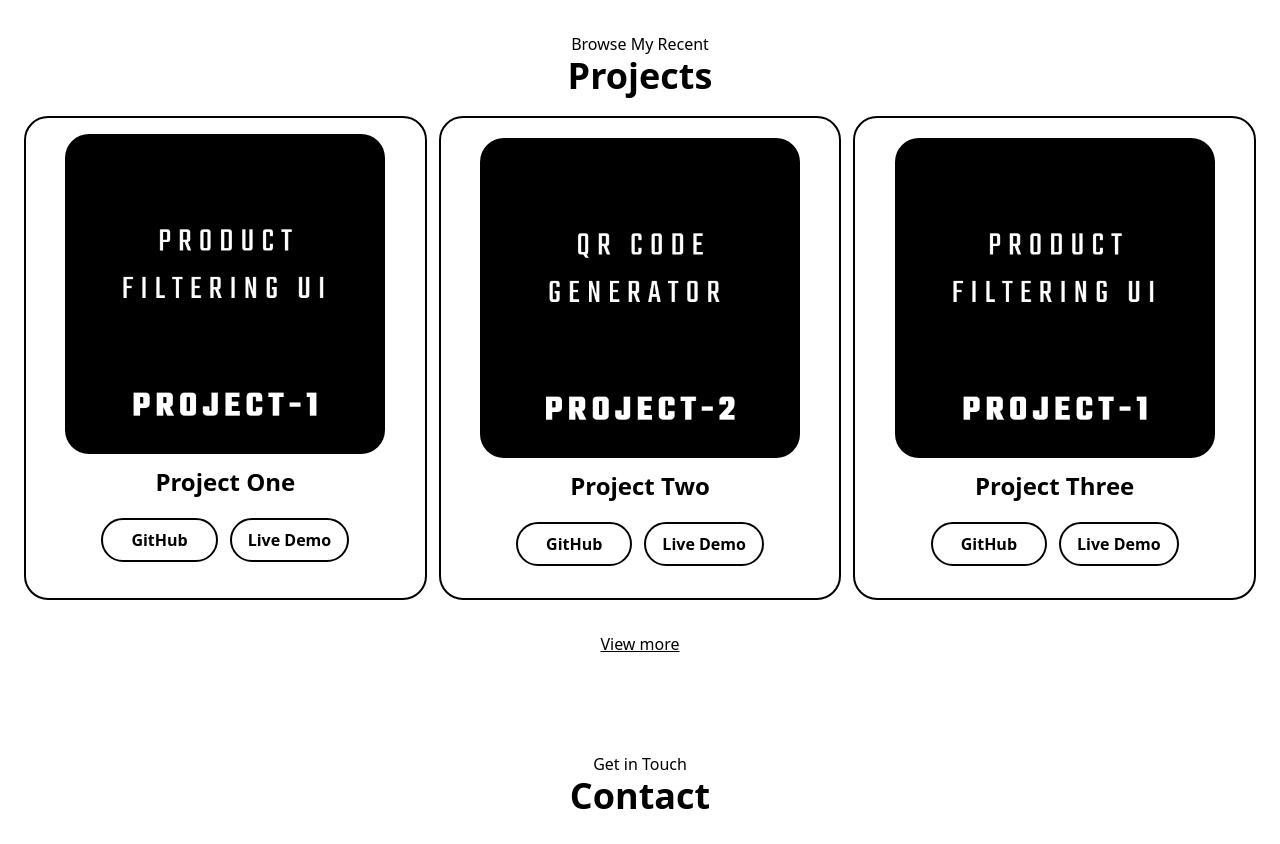
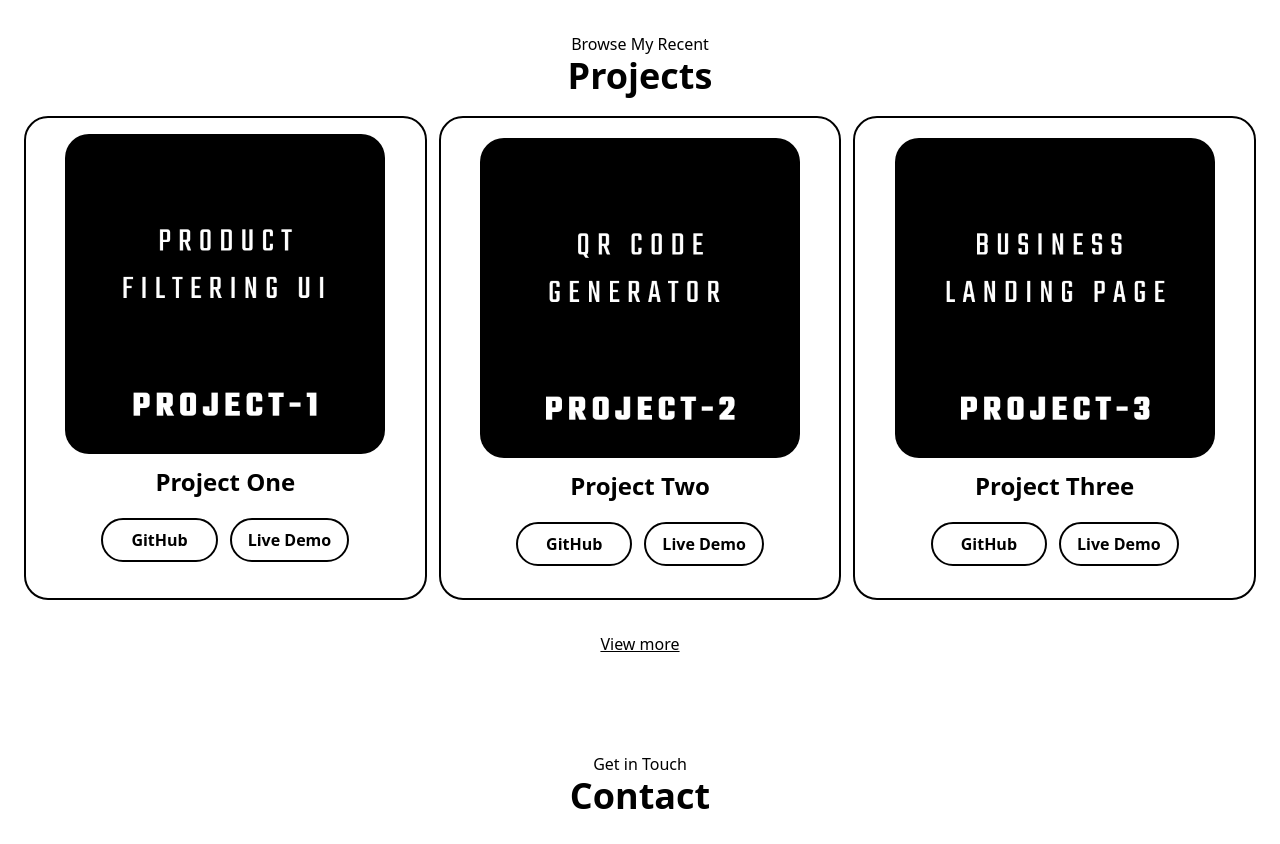
Before and after one commit to kcking69/Nkemdilim-Collins-Portfolio-Webpage, a website: page index.html in a window 1280 px wide. Shown: the part 1800-2644 px from the top of the page. Drawn offline with Linux system fonts and the light colour scheme.

Commit message:
added third project

```diff
--- a/index.html
+++ b/index.html
@@ -395,21 +395,21 @@
           <div class="flex flex-col items-center">
             <img
               class="w-80 rounded-3xl mb-3 hover:scale-105 transition-all"
-              src="Project-1.png"
+              src="Project-3.png"
               alt="project-3"
             />
           </div>
           <div class="mb-8 flex flex-col items-center gap-5">
             <h1 class="font-bold text-2xl">Project Three</h1>
             <div class="flex justify-center gap-3">
-              <a href="">
+              <a href="https://github.com/kcking69/Manage-Landing-Page">
                 <button
                   class="py-2 px-7 font-semibold hover:scale-95 transition-all rounded-full border-black border-2 border-solid"
                 >
                   GitHub
                 </button>
               </a>
-              <a href="">
+              <a href="https://kcking69.github.io/Manage-Landing-Page">
                 <button
                   class="py-2 px-4 font-semibold hover:scale-95 transition-all rounded-full border-black border-2 border-solid"
                 >
@@ -425,7 +425,7 @@
           <div class="flex flex-col items-center">
             <img
               class="w-80 rounded-3xl mb-3 hover:scale-105 transition-all"
-              src="Project-1.png"
+              src="Project-3.png"
               alt="project-3"
             />
           </div>
@@ -455,7 +455,7 @@
           <div class="flex flex-col items-center">
             <img
               class="w-80 rounded-3xl mb-3 hover:scale-105 transition-all"
-              src="Project-1.png"
+              src="Project-3.png"
               alt="project-3"
             />
           </div>
@@ -485,7 +485,7 @@
           <div class="flex flex-col items-center">
             <img
               class="w-80 rounded-3xl mb-3 hover:scale-105 transition-all"
-              src="Project-1.png"
+              src="Project-3.png"
               alt="project-3"
             />
           </div>
```
Also changed, not shown: Project-3.png (added).
